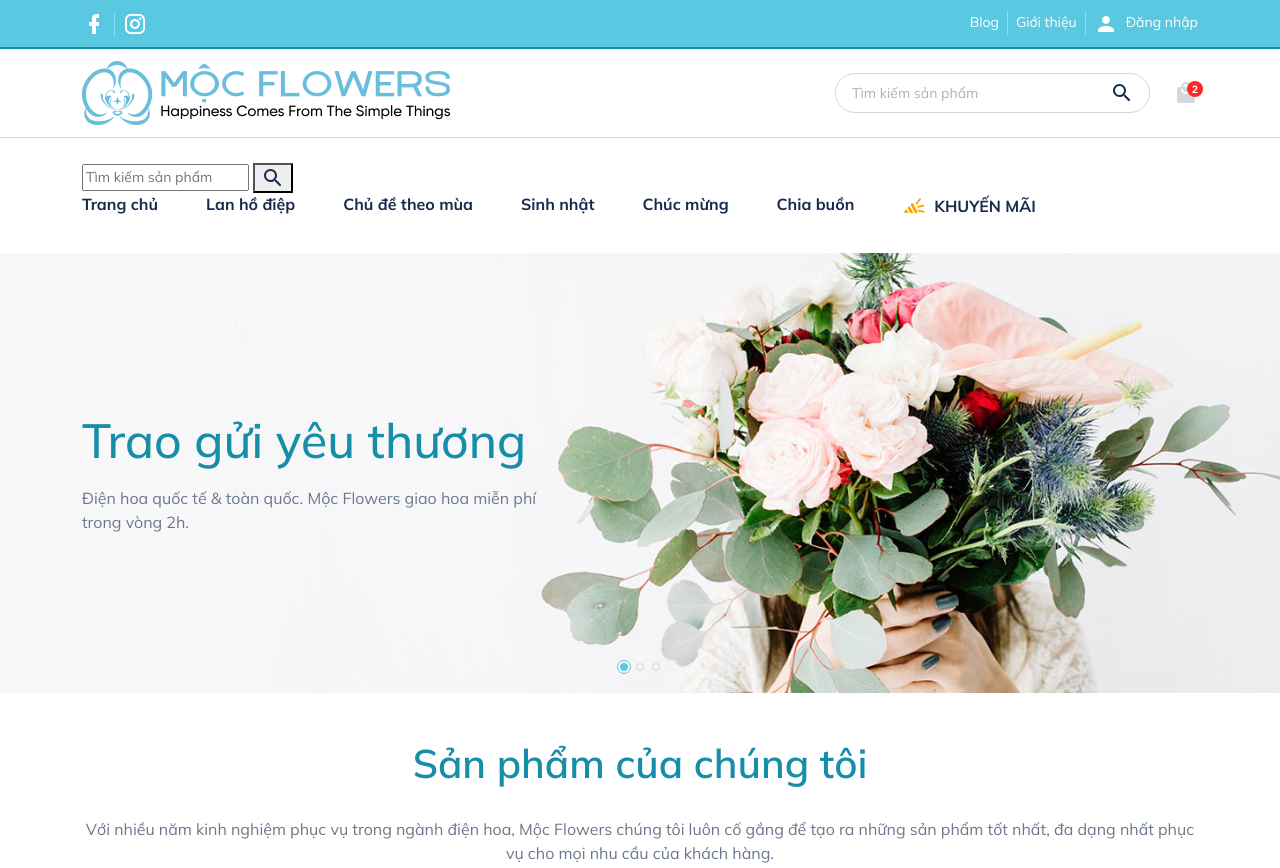
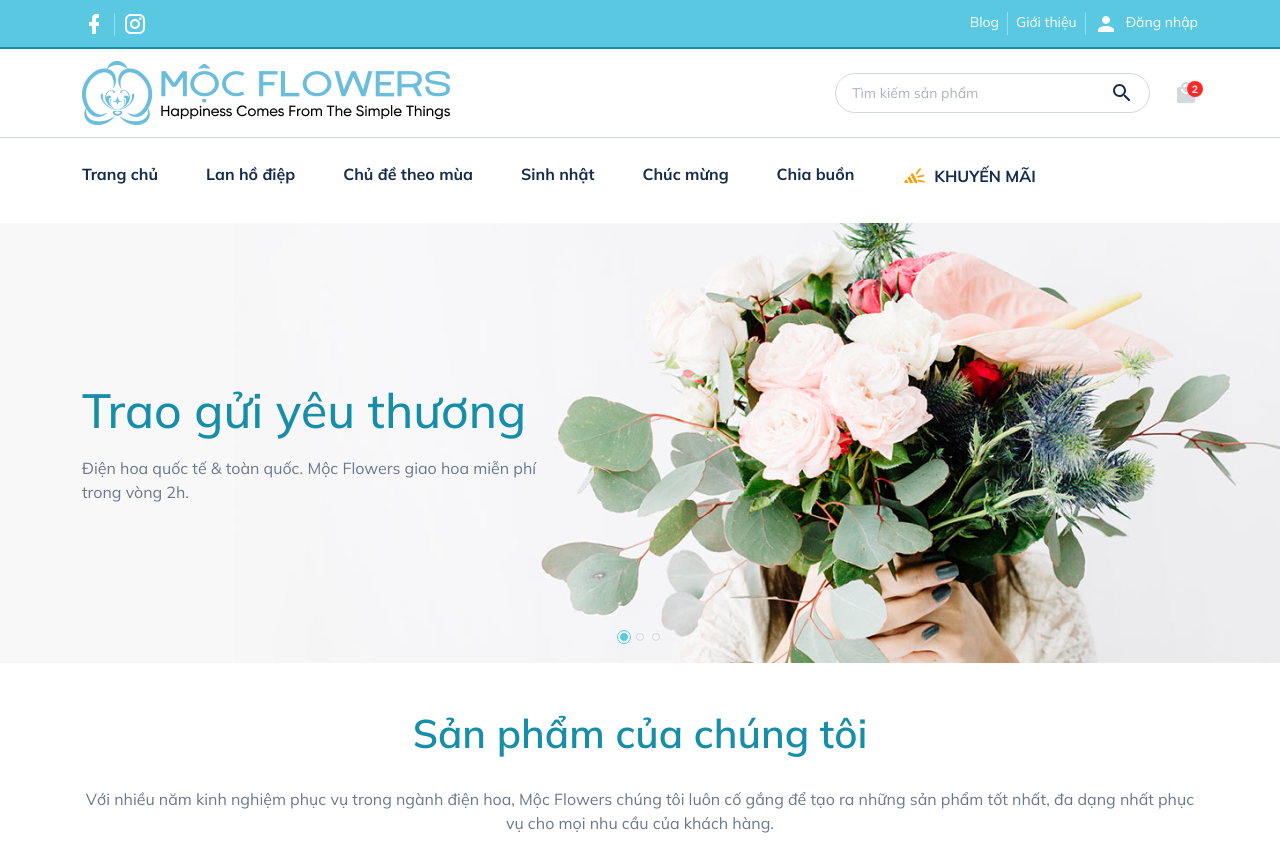
Before and after one commit to duyngo2000/MocFlowers, a plain HTML site: page index.html in a window 1280 px wide. Shown: the top 868 px of the page. Drawn offline with nearby package versions, Linux system fonts and the light colour scheme.

Commit message:
hide search

```diff
--- a/index.html
+++ b/index.html
@@ -223,7 +223,7 @@
               </div>
             </div>
           </div>
-          <div class="row">
+          <div class="row d-lg-none">
             <div class="search-info">
               <div class="input-search">
                 <input
```
